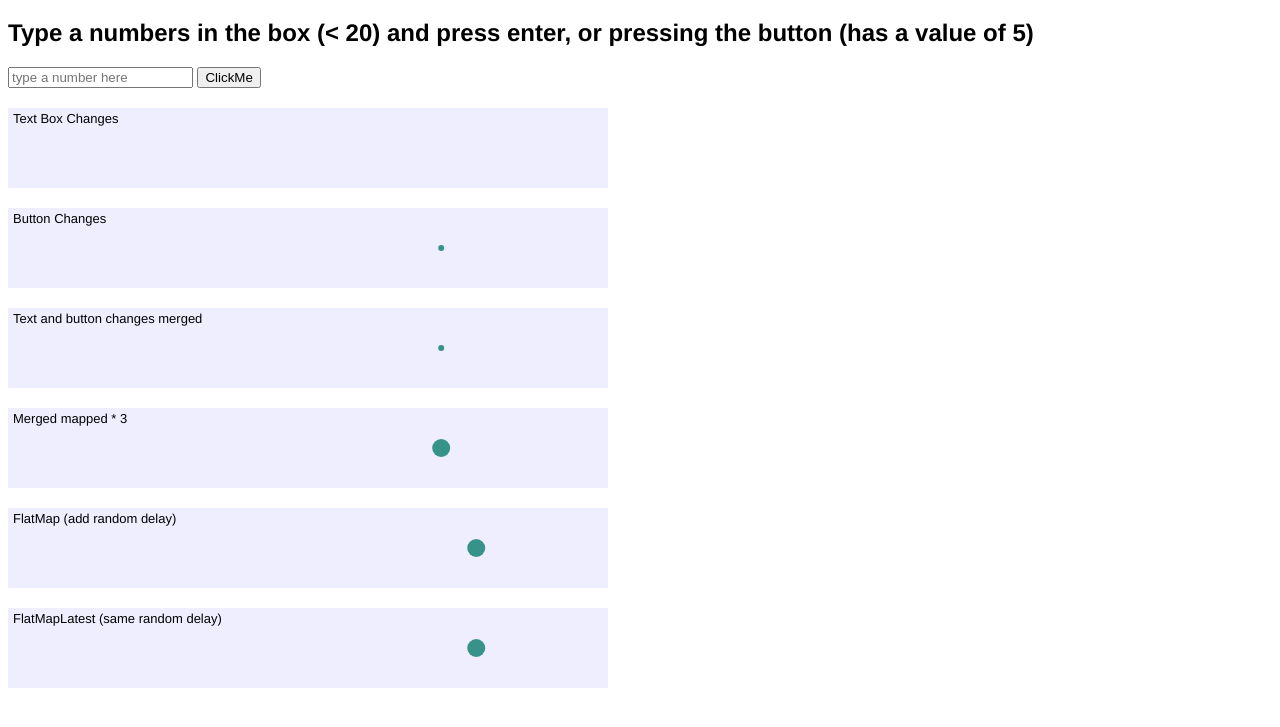
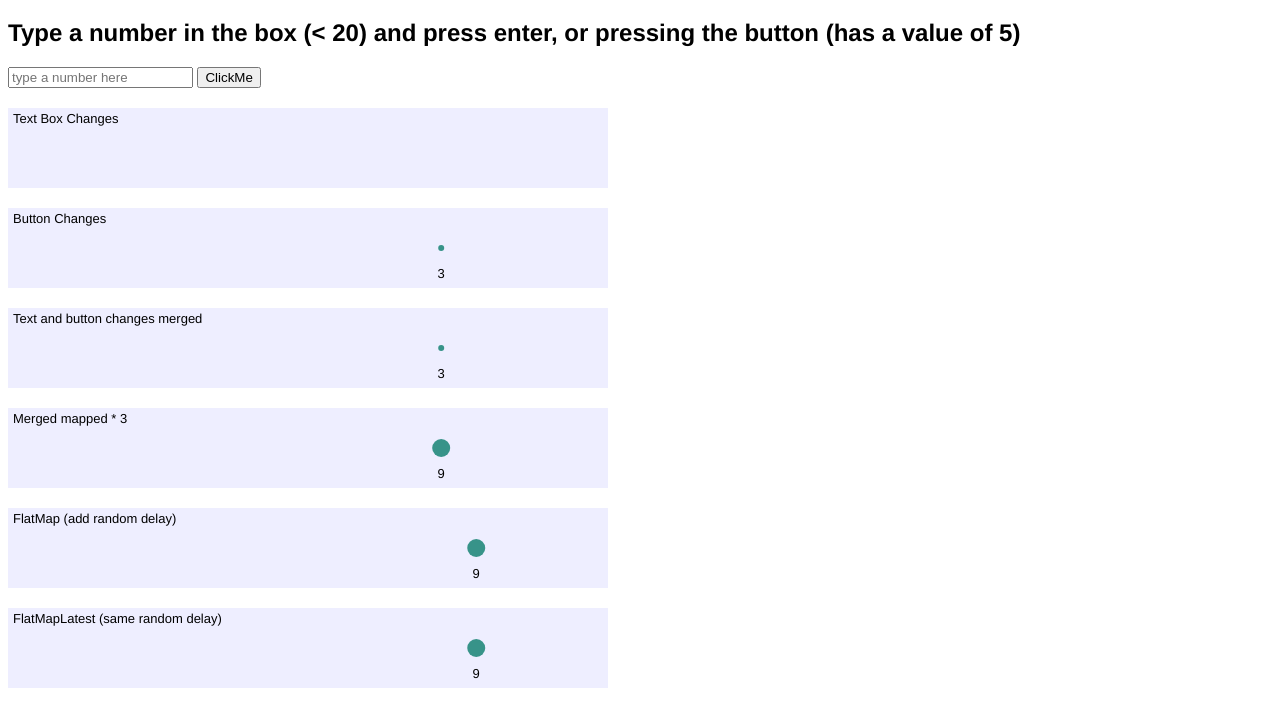
Before and after one commit to latentflip/bacon-examples, a plain HTML site: page index.html in a window 1280 px wide. Both pictures are taken after a click on the button "ClickMe". Shown: the part 61-788 px from the top of the page. Drawn offline with Linux system fonts and the light colour scheme.

Commit message:
Pedant Jim checkin ;)

```diff
--- a/app.js
+++ b/app.js
@@ -45,7 +45,7 @@
       return circles.push(c);
     });
     drawCircles = function() {
-      var sel;
+      var sel, tsel;
       sel = svg.selectAll('circle').data(circles, function(d) {
         return d.time;
       });
@@ -61,7 +61,17 @@
       sel.attr('cx', function(d) {
         return scale(d.time);
       });
-      return sel.exit().remove();
+      sel.exit().remove();
+      tsel = svg.selectAll('text.p').data(circles, function(d) {
+        return d.time;
+      });
+      tsel.enter().append('text').attr('class', 'p').text((function(d) {
+        return d.v.toString();
+      })).attr('y', 70).attr('text-anchor', 'middle');
+      tsel.attr('x', function(d) {
+        return scale(d.time);
+      });
+      return tsel.exit().remove();
     };
     return time.assign(drawCircles);
   };
@@ -79,8 +89,10 @@ function get_random_color() {
 ;
 
 
-  textS = $('#myInput').asEventStream('change', function(ev) {
+  textS = $('#myInput').asEventStream('keyup', function(ev) {
     return parseInt($(ev.currentTarget).val());
+  }).map(function(v) {
+    return Math.min(v, 20);
   });
 
   buttonS = $('#myInputButton').asEventStream('click', function() {
--- a/index.html
+++ b/index.html
@@ -12,7 +12,7 @@
     <div>
       <h1>Nom, nom, Bacon.js</h1>
       <h2>
-        Type a numbers in the box (< 20) and press enter, or pressing the button (has a value of 5)
+        Type a number in the box (< 20) and press enter, or pressing the button (has a value of 5)
       </h2>
       <input id="myInput" placeholder="type a number here"/>
       <button id="myInputButton">ClickMe</button>
```
Also changed, not shown: 1 other file.
